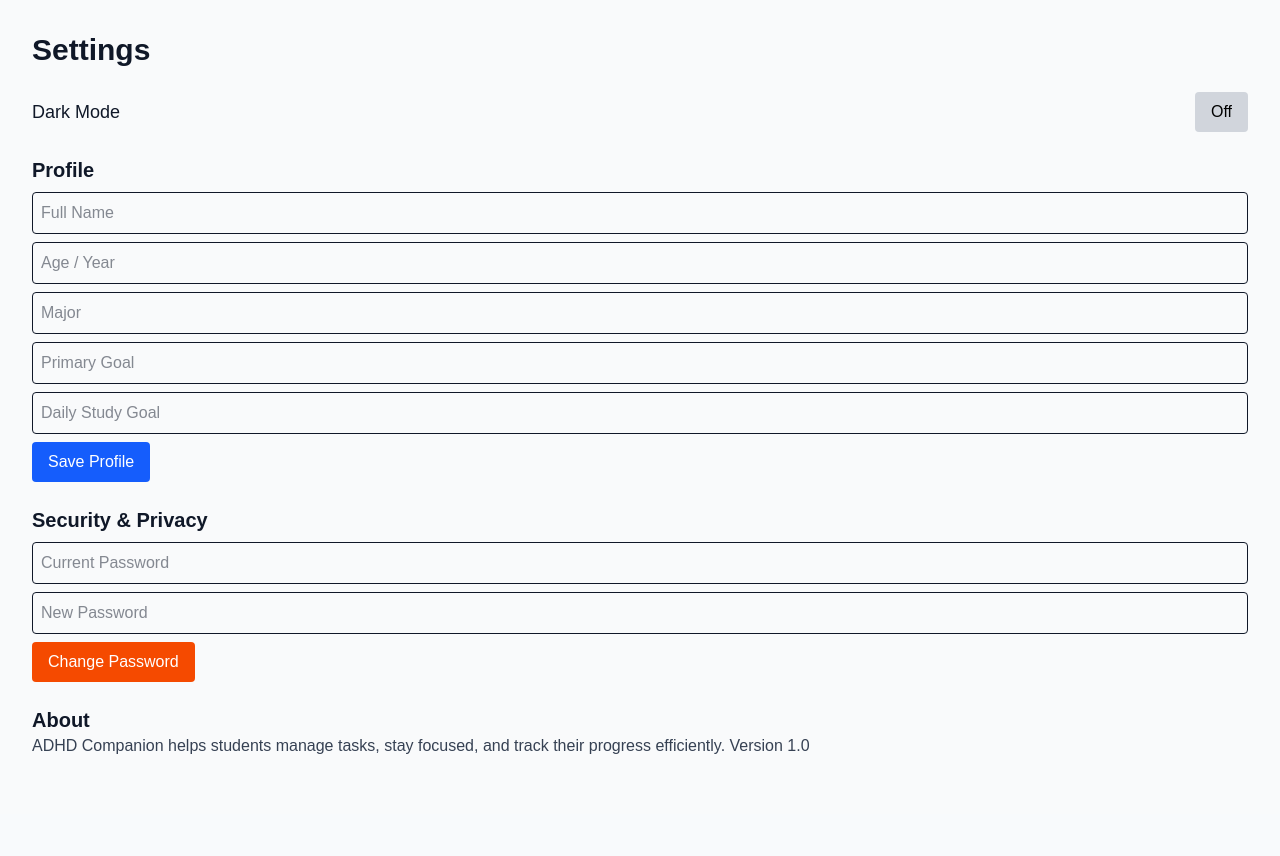
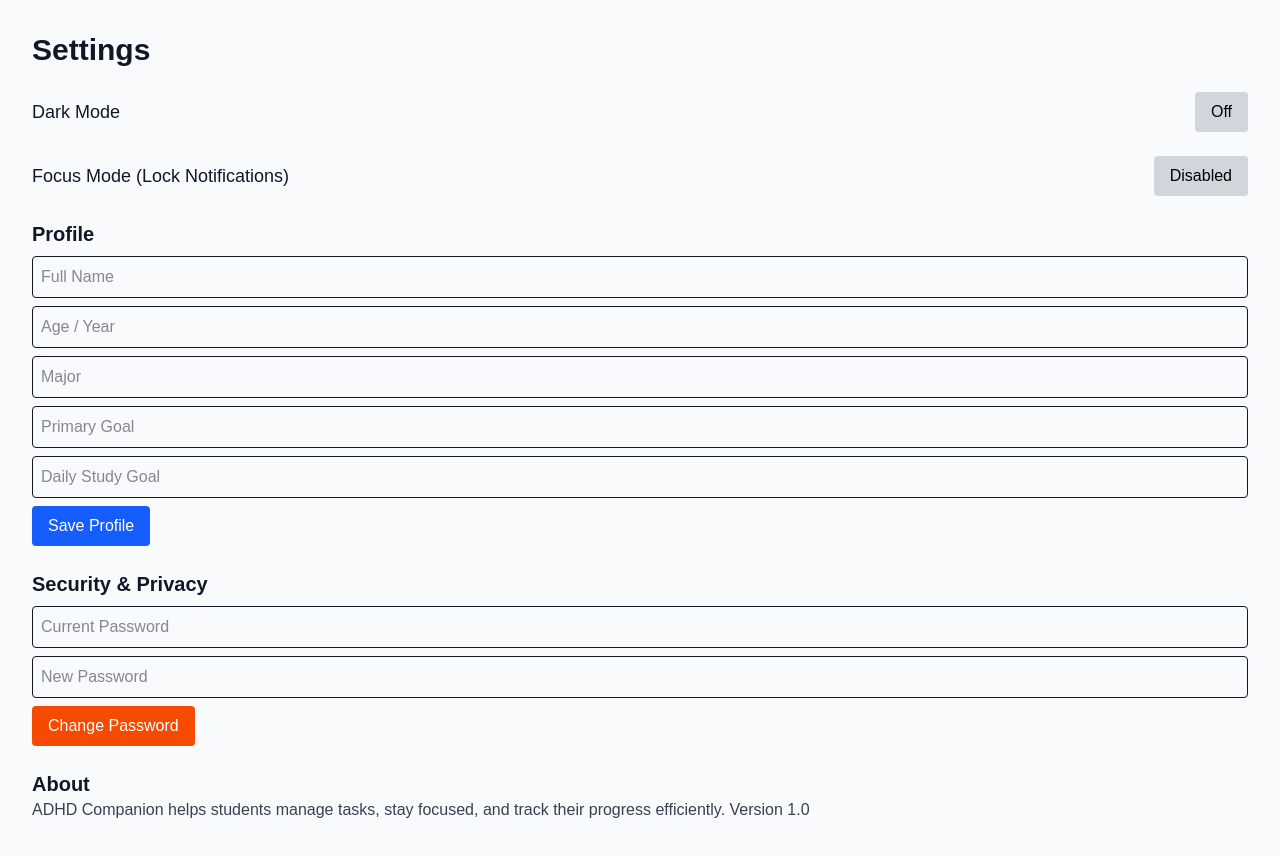
Before and after one commit to Nils-23/FocusLearn, a Next.js app: page /settings in a window 1280 px wide. Shown: the top 856 px of the page. Before the commit the page ends 814 px from the top, so only its background shows below. Built offline with nearby package versions, Linux system fonts and the light colour scheme; no server answers.

Commit message:
Add focus mode functionality to settings page

```diff
--- a/src/app/settings/page.tsx
+++ b/src/app/settings/page.tsx
@@ -6,6 +6,7 @@ import { updatePassword, EmailAuthProvider, reauthenticateWithCredential } from
 
 export default function SettingsPage() {
   const [darkMode, setDarkMode] = useState(false);
+  const [focusMode, setFocusMode] = useState(false);
   const [fullName, setFullName] = useState("");
   const [age, setAge] = useState("");
   const [major, setMajor] = useState("");
@@ -17,10 +18,13 @@ export default function SettingsPage() {
 
   const db = getFirestore();
 
-  // Load dark mode and user profile
+  // Load dark mode, focus mode and profile
   useEffect(() => {
-    const stored = localStorage.getItem("darkMode");
-    if (stored === "true") setDarkMode(true);
+    const storedDark = localStorage.getItem("darkMode");
+    if (storedDark === "true") setDarkMode(true);
+
+    const savedFocus = localStorage.getItem("focusMode");
+    if (savedFocus === "true") setFocusMode(true);
 
     const loadUserProfile = async () => {
       const user = auth.currentUser;
@@ -41,7 +45,7 @@ export default function SettingsPage() {
     loadUserProfile();
   }, []);
 
-  // Apply dark mode class
+  // Apply dark mode class and store
   useEffect(() => {
     const html = document.documentElement;
     if (darkMode) html.classList.add("dark");
@@ -50,16 +54,26 @@ export default function SettingsPage() {
     localStorage.setItem("darkMode", darkMode.toString());
   }, [darkMode]);
 
+  // Store focus/lockdown mode & trigger callback
+  useEffect(() => {
+    localStorage.setItem("focusMode", focusMode.toString());
+
+    if (focusMode) {
+      console.log("🔒 Focus Mode ON — notifications should be blocked.");
+      // A real notification-blocking call will go here later
+    } else {
+      console.log("🔓 Focus Mode OFF — notifications allowed.");
+    }
+  }, [focusMode]);
+
   const saveProfile = async () => {
     const user = auth.currentUser;
     if (user) {
-      await setDoc(doc(db, "users", user.uid), {
-        fullName,
-        age,
-        major,
-        primaryGoal,
-        dailyGoal,
-      }, { merge: true });
+      await setDoc(
+        doc(db, "users", user.uid),
+        { fullName, age, major, primaryGoal, dailyGoal },
+        { merge: true }
+      );
       setMessage("Profile updated successfully!");
     }
   };
@@ -94,6 +108,19 @@ export default function SettingsPage() {
         </button>
       </div>
 
+      {/* Focus / Lockdown Mode */}
+      <div className="flex items-center justify-between mb-6">
+        <span className="text-lg">Focus Mode (Lock Notifications)</span>
+        <button
+          onClick={() => setFocusMode(!focusMode)}
+          className={`px-4 py-2 rounded ${
+            focusMode ? "bg-green-700 text-white" : "bg-gray-300 text-black"
+          }`}
+        >
+          {focusMode ? "Enabled" : "Disabled"}
+        </button>
+      </div>
+
       {/* Profile Info */}
       <div className="mb-6 space-y-2">
         <h2 className="text-xl font-semibold">Profile</h2>
```
